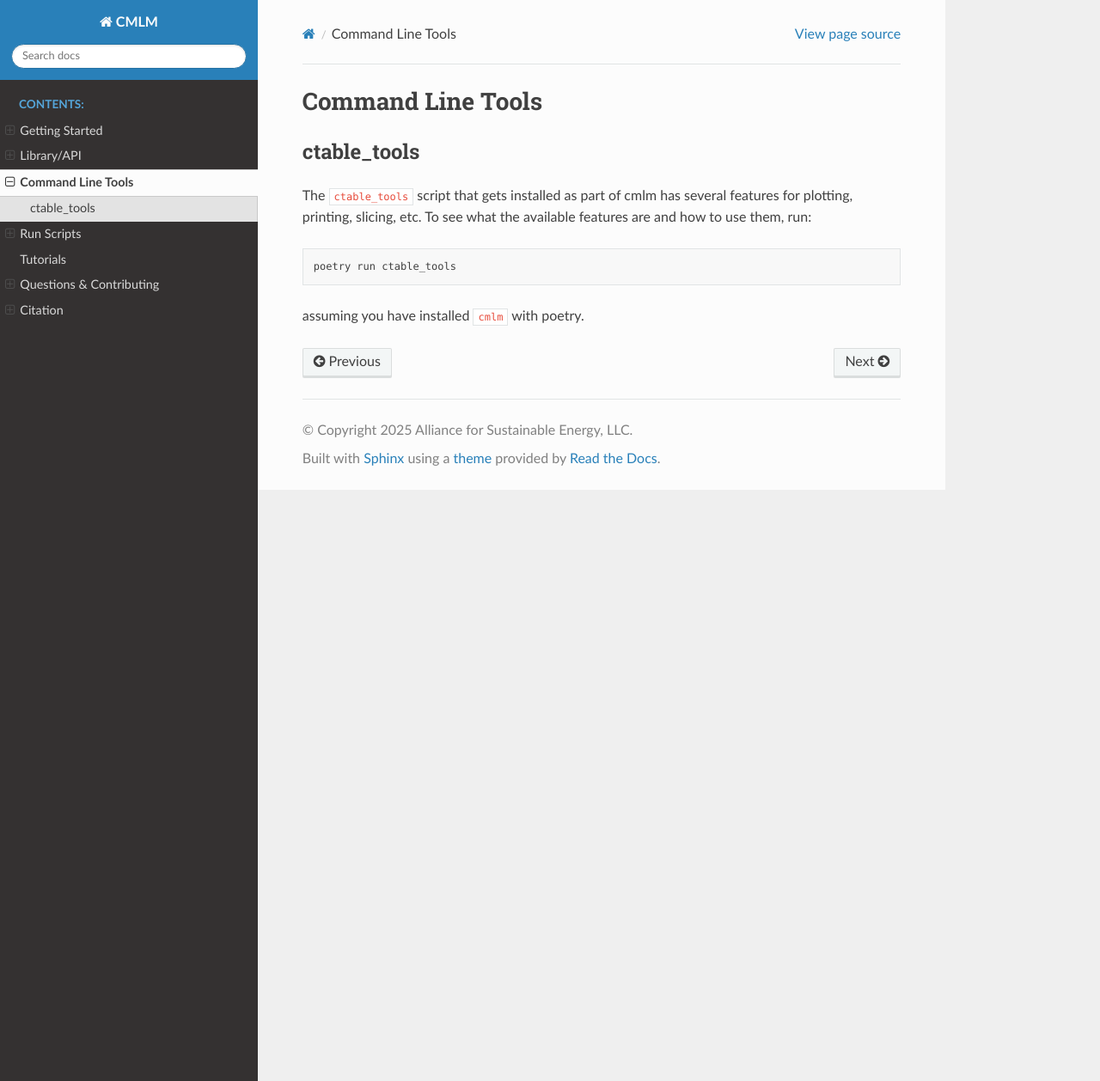
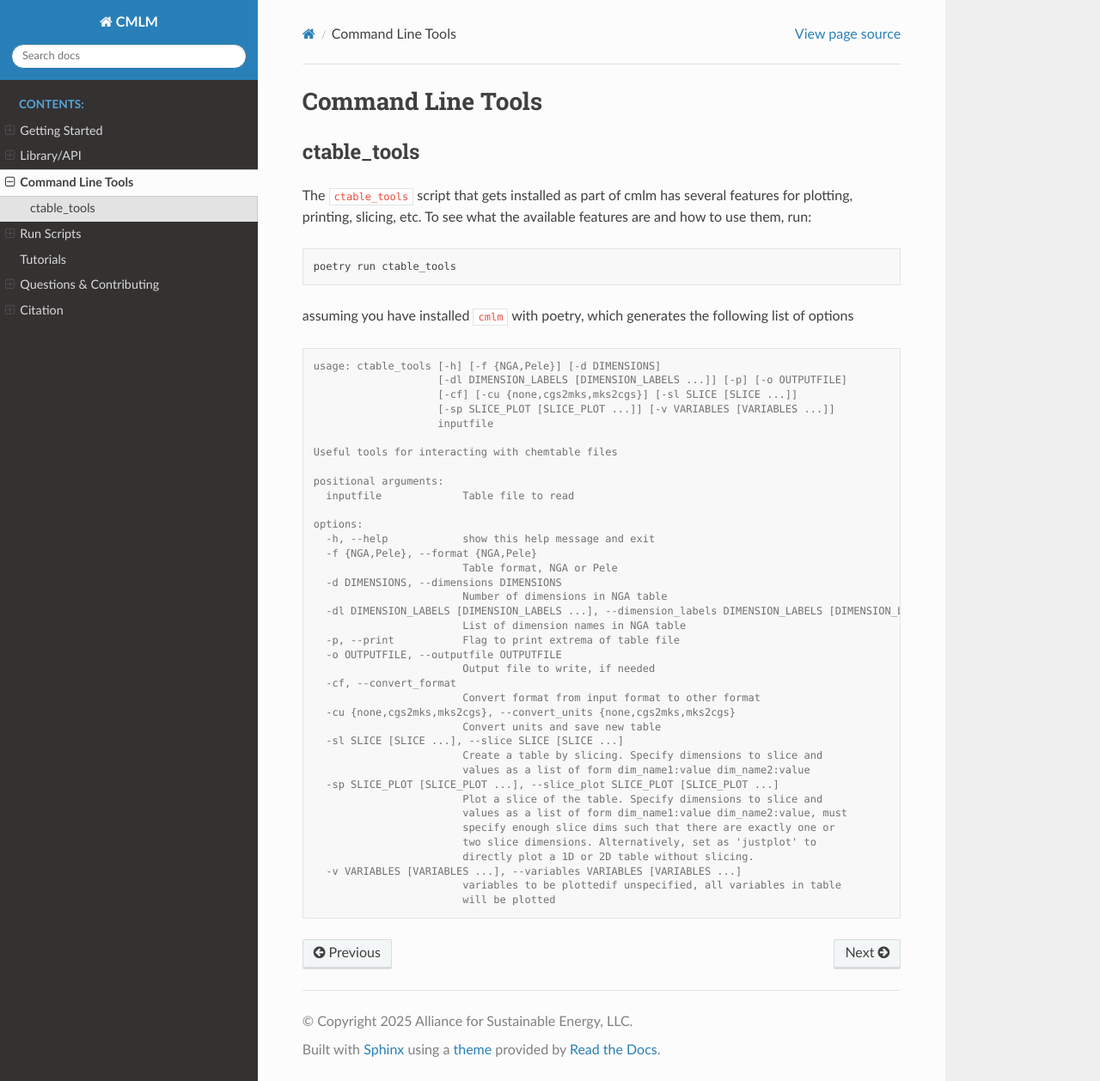
Before and after one commit to NREL/cmlm, a Sphinx documentation site: the page built from docs/command-line-tools.rst, in a window 1280 px wide and 1258 px high. Shown: the whole window at 86% size. Built offline with Sphinx 7.4.7 and the Read the Docs theme 3.1.0, drawn with Linux system fonts in a browser that asks for light colours.

Commit message:
update some documentation

```diff
--- a/docs/command-line-tools.rst
+++ b/docs/command-line-tools.rst
@@ -10,4 +10,46 @@ The ``ctable_tools`` script that gets installed as part of cmlm has several feat
 
   poetry run ctable_tools
 
-assuming you have installed ``cmlm`` with poetry.
+assuming you have installed ``cmlm`` with poetry, which generates the following list
+of options
+
+.. code-block:: console
+
+   usage: ctable_tools [-h] [-f {NGA,Pele}] [-d DIMENSIONS]
+                       [-dl DIMENSION_LABELS [DIMENSION_LABELS ...]] [-p] [-o OUTPUTFILE]
+                       [-cf] [-cu {none,cgs2mks,mks2cgs}] [-sl SLICE [SLICE ...]]
+                       [-sp SLICE_PLOT [SLICE_PLOT ...]] [-v VARIABLES [VARIABLES ...]]
+                       inputfile
+
+   Useful tools for interacting with chemtable files
+
+   positional arguments:
+     inputfile             Table file to read
+
+   options:
+     -h, --help            show this help message and exit
+     -f {NGA,Pele}, --format {NGA,Pele}
+                           Table format, NGA or Pele
+     -d DIMENSIONS, --dimensions DIMENSIONS
+                           Number of dimensions in NGA table
+     -dl DIMENSION_LABELS [DIMENSION_LABELS ...], --dimension_labels DIMENSION_LABELS [DIMENSION_LABELS ...]
+                           List of dimension names in NGA table
+     -p, --print           Flag to print extrema of table file
+     -o OUTPUTFILE, --outputfile OUTPUTFILE
+                           Output file to write, if needed
+     -cf, --convert_format
+                           Convert format from input format to other format
+     -cu {none,cgs2mks,mks2cgs}, --convert_units {none,cgs2mks,mks2cgs}
+                           Convert units and save new table
+     -sl SLICE [SLICE ...], --slice SLICE [SLICE ...]
+                           Create a table by slicing. Specify dimensions to slice and
+                           values as a list of form dim_name1:value dim_name2:value
+     -sp SLICE_PLOT [SLICE_PLOT ...], --slice_plot SLICE_PLOT [SLICE_PLOT ...]
+                           Plot a slice of the table. Specify dimensions to slice and
+                           values as a list of form dim_name1:value dim_name2:value, must
+                           specify enough slice dims such that there are exactly one or
+                           two slice dimensions. Alternatively, set as 'justplot' to
+                           directly plot a 1D or 2D table without slicing.
+     -v VARIABLES [VARIABLES ...], --variables VARIABLES [VARIABLES ...]
+                           variables to be plottedif unspecified, all variables in table
+                           will be plotted
--- a/docs/index.rst
+++ b/docs/index.rst
@@ -15,6 +15,11 @@ Source code available on `GitHub <https://github.com/NREL/cmlm>`_.
 first step toward making it a usable piece of software with some semblance of
 organization, testing, dependency management, etc.
 
+.. warning::
+
+   For now, CMLM is under active development. Changes to interfaces, file formats,
+   outputs, behavior, etc. should all be expected and may be made without warning.
+
 .. toctree::
    :maxdepth: 3
    :includehidden:
```
Also changed, not shown: 1 other file.
